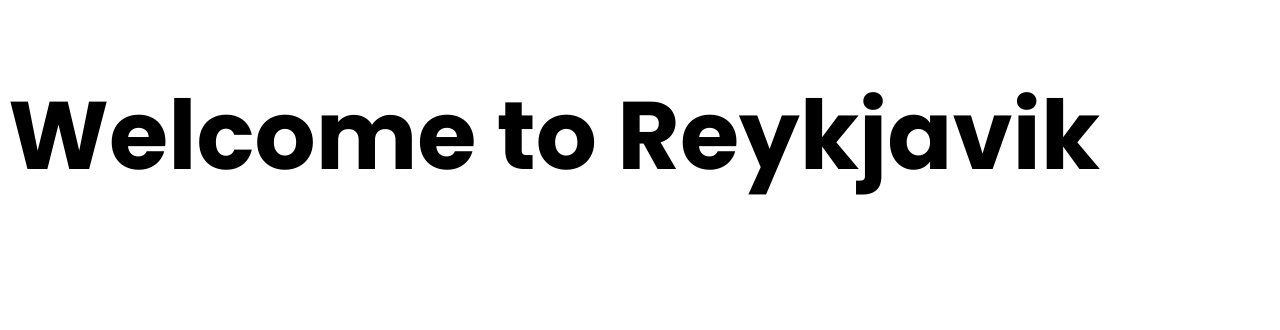
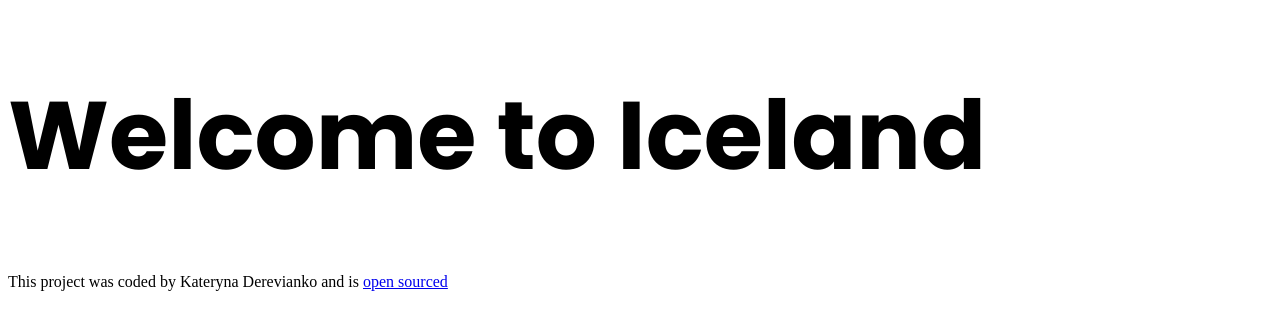
Before and after one commit to kjderevianko/Iceland-travel-project, a plain HTML site: page index.html in a window 1280 px wide. Drawn offline with Linux system fonts and the light colour scheme.

Commit message:
Added the link to the GitHub repository

```diff
--- a/index.html
+++ b/index.html
@@ -11,9 +11,19 @@
       rel="stylesheet"
     />
     <link rel="stylesheet" href="src/styles.css" />
-    <title>Welcome to Reykjavik</title>
+    <title>Welcome to Iceland</title>
   </head>
   <body>
-    <h1>Welcome to Reykjavik</h1>
+    <h1>Welcome to Iceland</h1>
+
+    <footer>
+      This project was coded by Kateryna Derevianko and is
+      <a
+        href="http://https://github.com/kjderevianko/Iceland-travel-project"
+        target="_blank"
+      >
+        open sourced</a
+      >
+    </footer>
   </body>
 </html>
```
